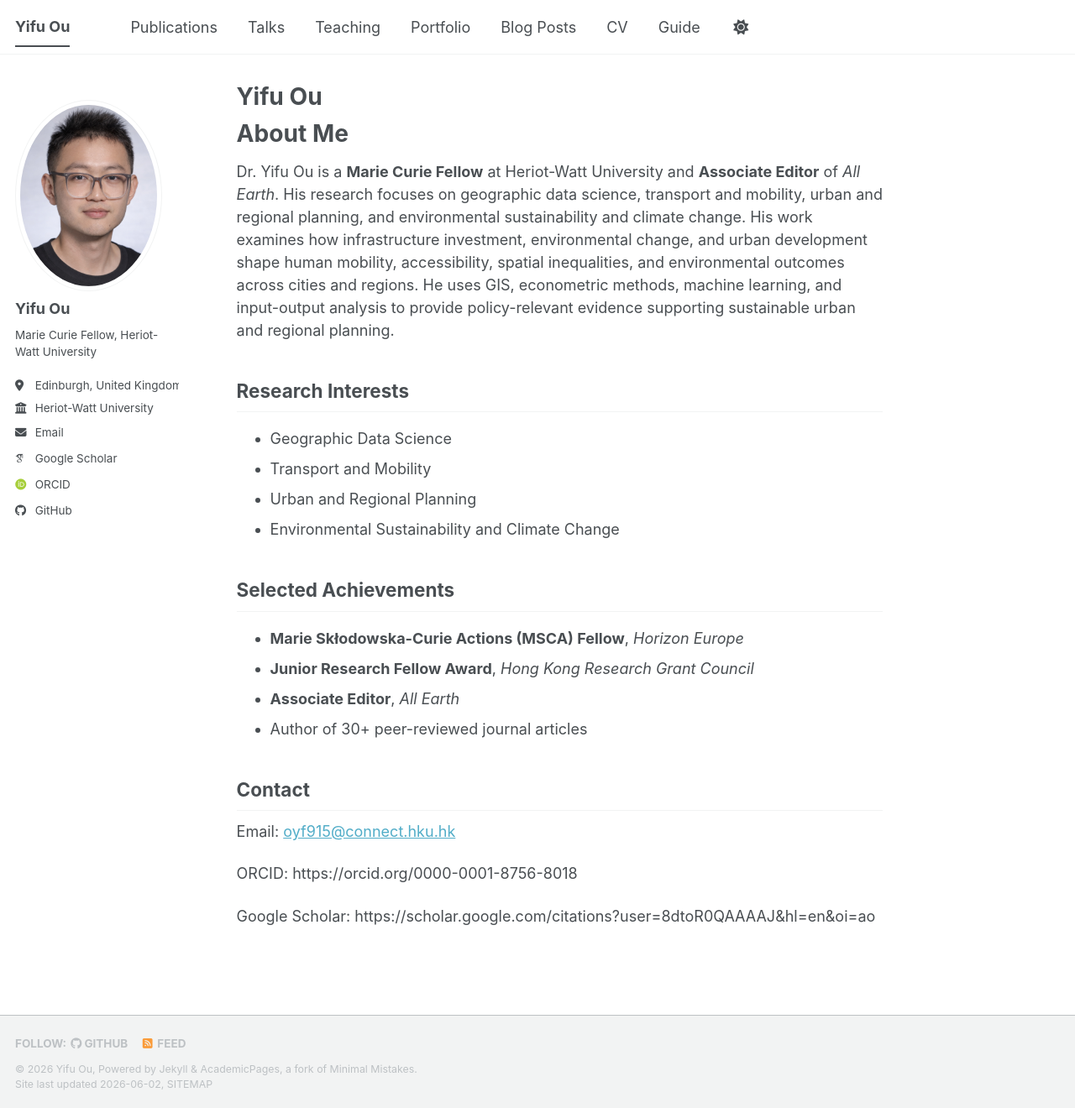
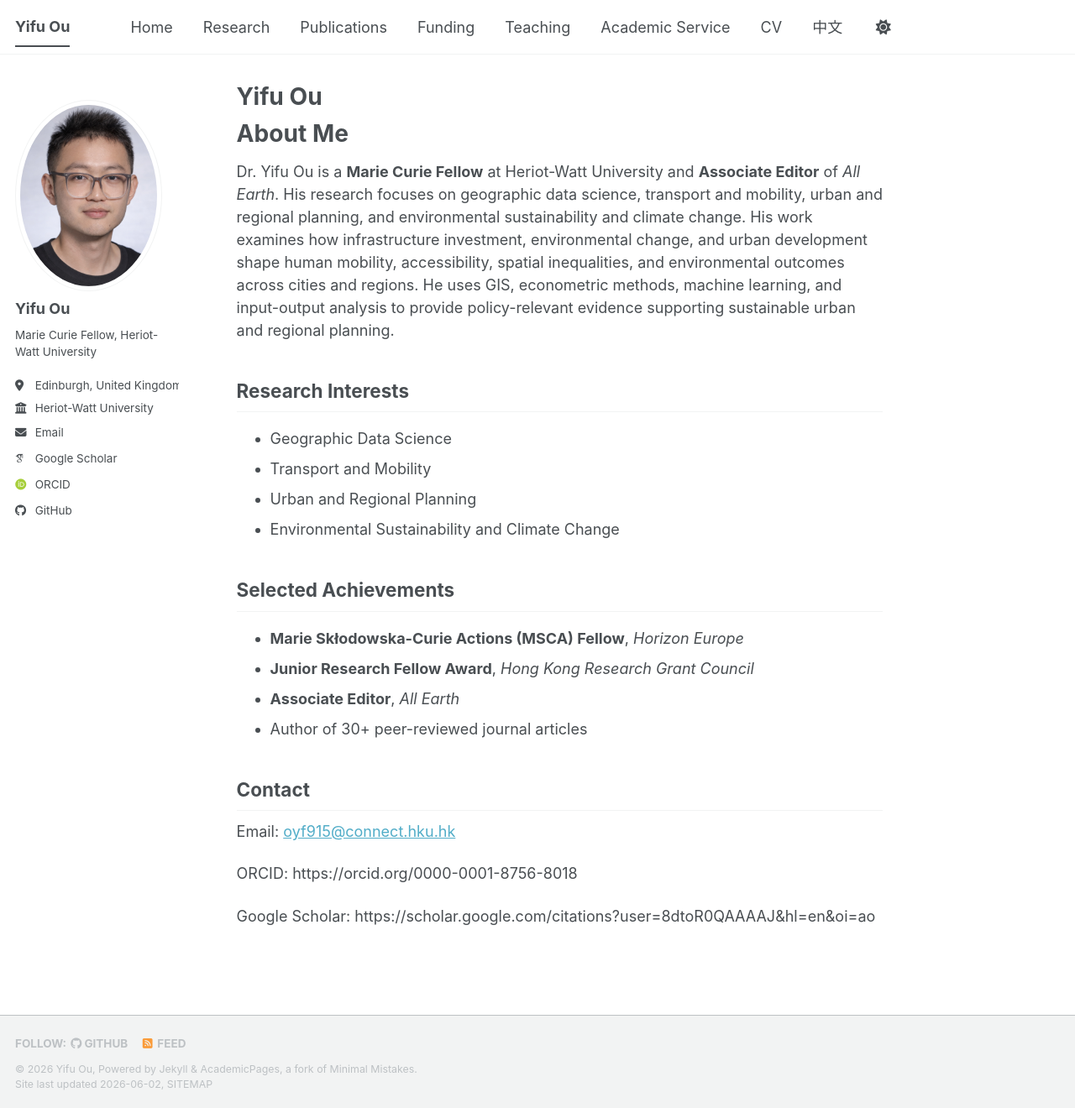
Before and after one commit to YifuOu/YifuOu.github.io, a Jekyll site: the page built from _pages/about.md, in a window 1280 px wide and 1320 px high. Shown: the whole window at 84% size. Built offline with Jekyll 4.4.1, drawn with Linux system fonts in a browser that asks for light colours; some web fonts are replaced; a script bundle is joined from its source files by our own code; library files that are not in the unit come from our copies.

Commit message:
Update navigation.yml

```diff
--- a/_data/navigation.yml
+++ b/_data/navigation.yml
@@ -8,26 +8,26 @@
 #      Markdown formatted page while the second is generated using JSON.
 
 main:
+  - title: "Home"
+    url: /
+
+  - title: "Research"
+    url: /research/
+
   - title: "Publications"
     url: /publications/
 
-  - title: "Talks"
-    url: /talks/
+  - title: "Funding"
+    url: /funding/
 
   - title: "Teaching"
     url: /teaching/
 
-  - title: "Portfolio"
-    url: /portfolio/
-
-  - title: "Blog Posts"
-    url: /year-archive/
+  - title: "Academic Service"
+    url: /service/
 
   - title: "CV"
     url: /cv/
 
-  # - title: "CV"
-  #   url: /cv-json/
-
-  - title: "Guide"
-    url: /markdown/
+  - title: "中文"
+    url: /cn/
```
